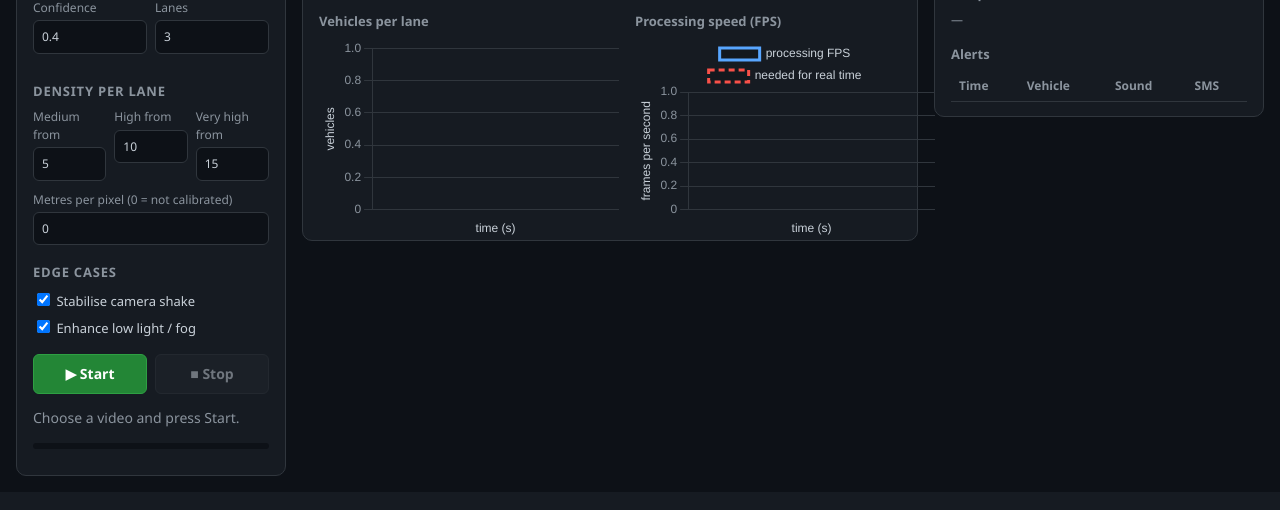
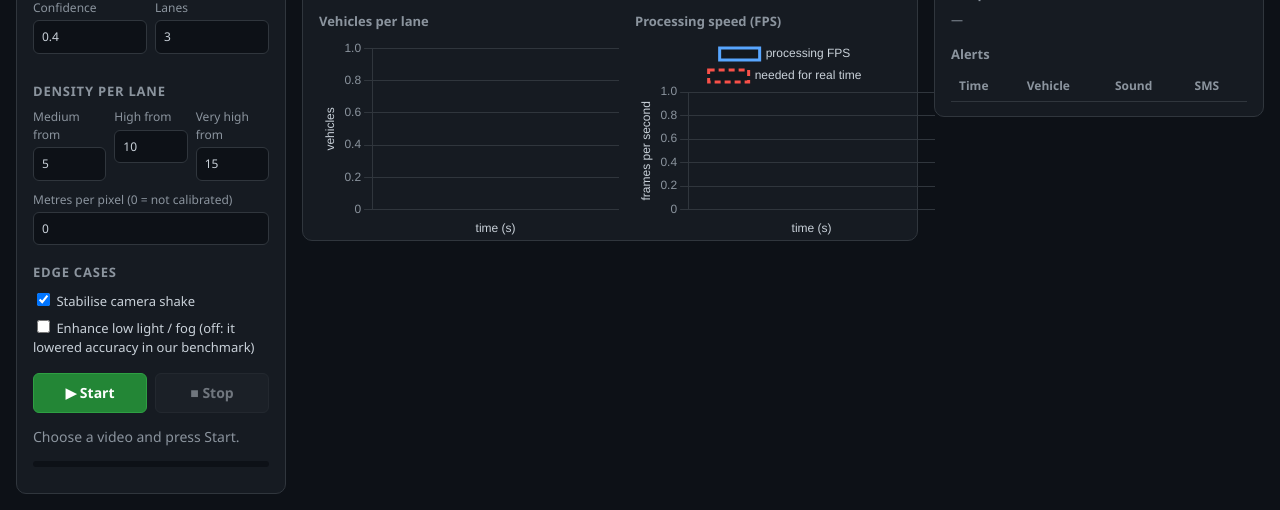
Before and after one commit to pavanadityav-ai/smart-traffic-management, a Flask app: page / in a window 1280 px wide. Shown: the part 425-935 px from the top of the page. Before the commit the page ends 901 px from the top, so only its background shows below. Run offline with Flask 3, Linux system fonts and the light colour scheme; lists and menus that the app fills with data are empty.

Commit message:
Dashboard: enhancement checkbox off by default
Co-Authored-By: Claude Opus 5.5 <noreply@anthropic.com>

```diff
--- a/templates/index.html
+++ b/templates/index.html
@@ -36,7 +36,7 @@
 
     <h2>Edge cases</h2>
     <label class="check"><input type="checkbox" id="stabilise" checked> Stabilise camera shake</label>
-    <label class="check"><input type="checkbox" id="enhance" checked> Enhance low light / fog</label>
+    <label class="check"><input type="checkbox" id="enhance"> Enhance low light / fog (off: it lowered accuracy in our benchmark)</label>
 
     <div class="buttons">
       <button type="submit" id="start" class="primary">▶ Start</button>
```
